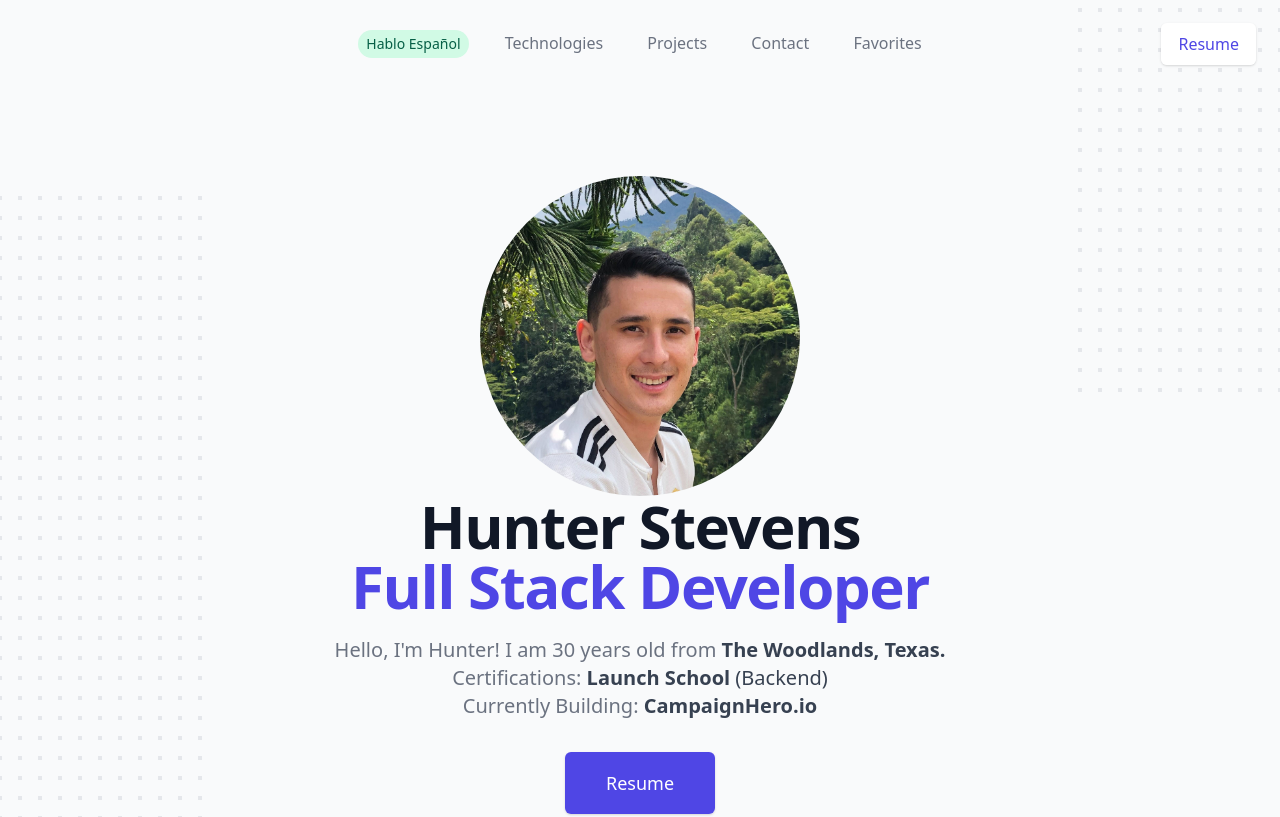
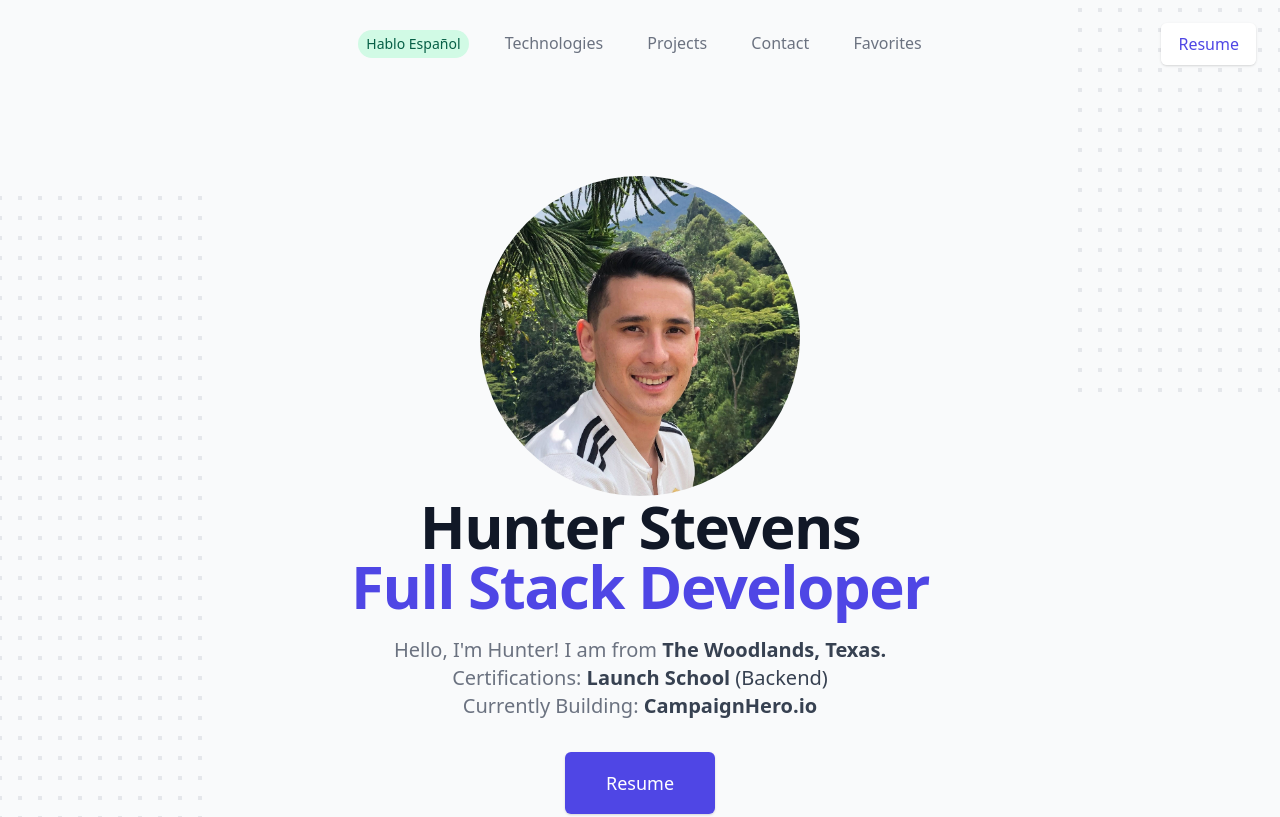
Before and after one commit to diamondalltheway/top-lobster, a plain HTML site: page index.html in a window 1280 px wide. Shown: the top 817 px of the page. Drawn offline with nearby package versions, Linux system fonts and the light colour scheme.

Commit message:
Removed age

```diff
--- a/index.html
+++ b/index.html
@@ -259,7 +259,7 @@
             <p
               class="mt-3 max-w-md mx-auto text-base text-gray-500 sm:text-lg md:mt-5 md:text-xl md:max-w-3xl"
             >
-              Hello, I'm Hunter! I am 30 years old from
+              Hello, I'm Hunter! I am from
               <span class="font-semibold text-gray-700">
                 <a href="https://www.google.com/maps/place/The+Woodlands,+TX/@30.1683149,-95.5938911,12z/data=!3m1!4b1!4m5!3m4!1s0x86473147c603385b:0xf1a4808e67c3df5d!8m2!3d30.1658207!4d-95.4612625" target="_blank">The Woodlands, Texas</a>.
               </span>
```
